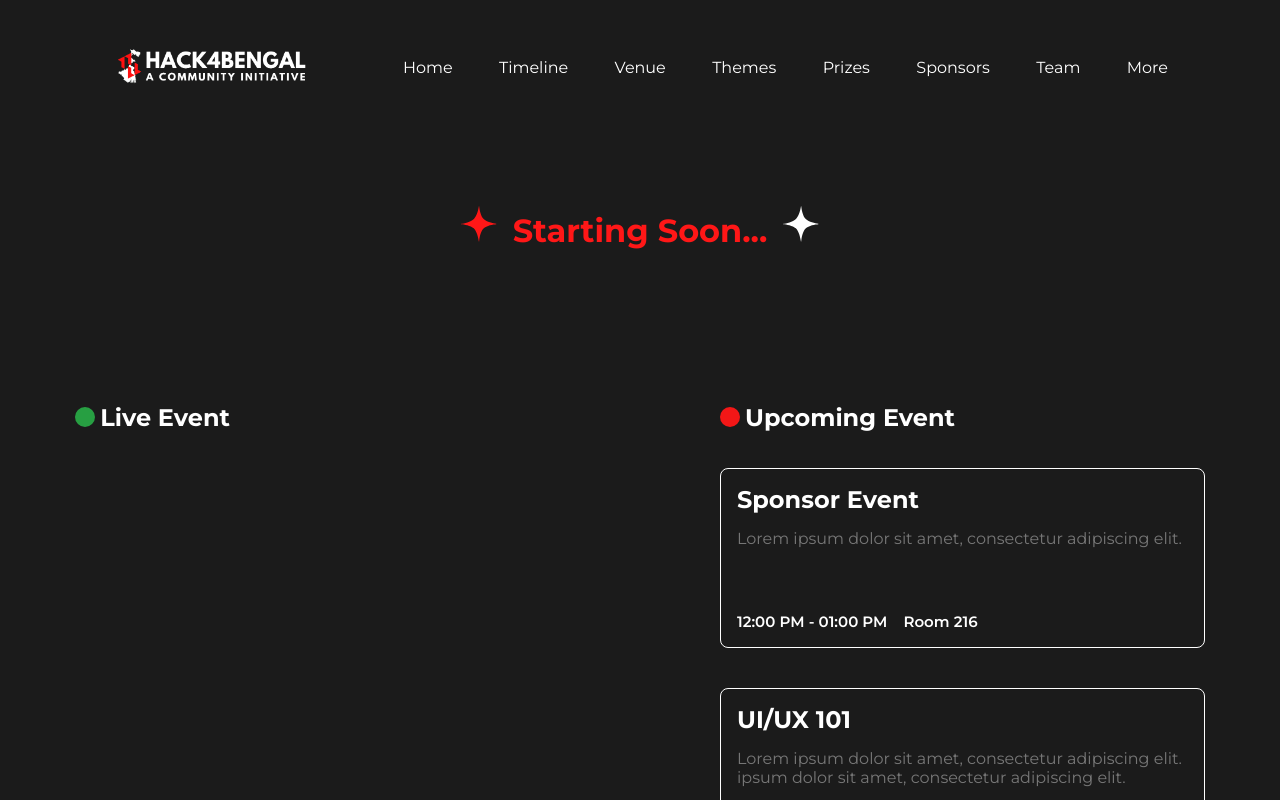
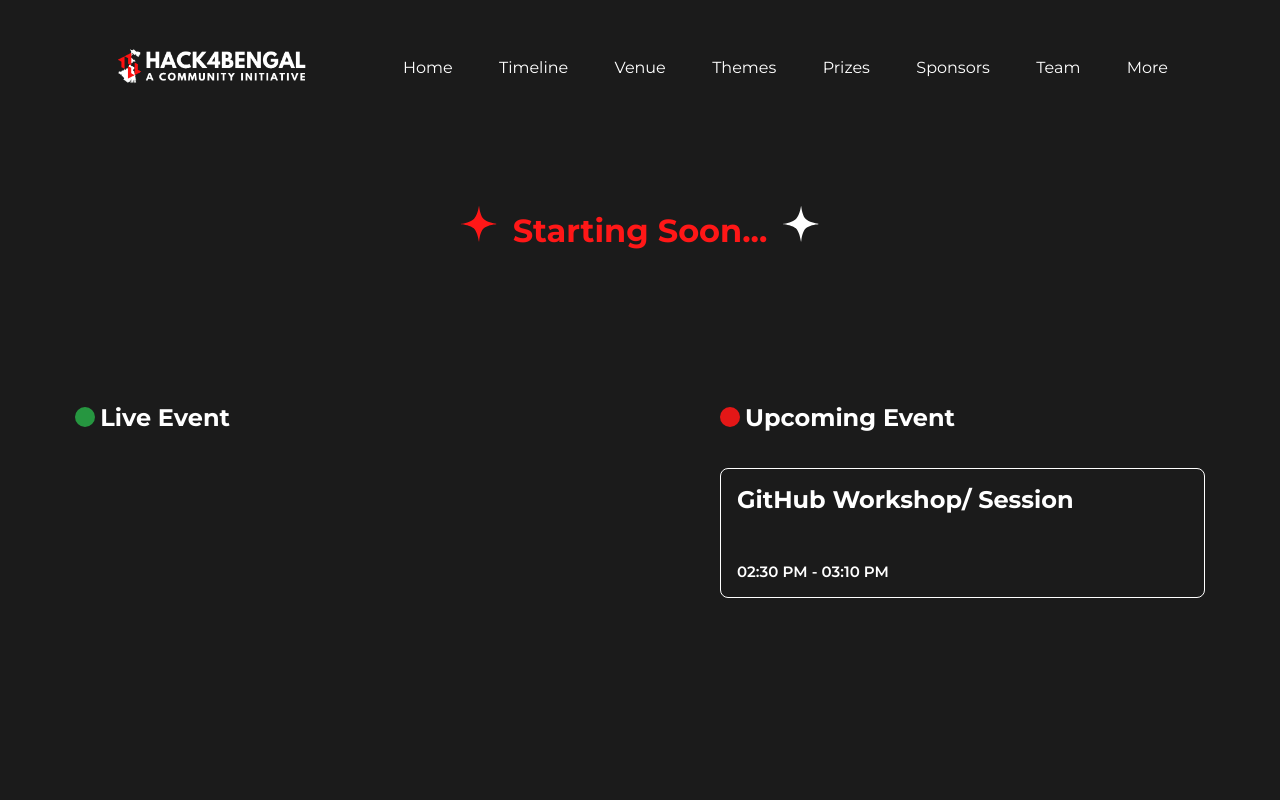
Before and after one commit to hack4bengal/s3, a React (Vite) app: page /live in a window 1280 px wide. Shown: the top 800 px of the page. Built offline with nearby package versions, Linux system fonts and the light colour scheme.

Commit message:
Livepage: Events details added

```diff
--- a/src/pages/live/EventSection.jsx
+++ b/src/pages/live/EventSection.jsx
@@ -10,7 +10,7 @@ const EventCard = ({ event }) => {
             <div className="card-body">
                 <div className='card-details'>
                 <h2 className="card-title">{event.name}</h2>
-                <p className="card-description">{event.description}</p>
+                {/* <p className="card-description">{event.description}</p> */}
                 </div>
                 <p className="card-text">
                     <small className="text-muted">{new Date(event.startTime).toLocaleTimeString([], { hour: '2-digit', minute: '2-digit' })} - {new Date(event.endTime).toLocaleTimeString([], { hour: '2-digit', minute: '2-digit' })}</small>
@@ -63,9 +63,10 @@ const EventSection = () => {
                     <span></span>
                     <h2>Upcoming Event</h2>
                 </div>
-                {upcomingEvents.map((event, index) => (
+                {upcomingEvents && <EventCard event={upcomingEvents[0]} />}
+                {/* {upcomingEvents.map((event, index) => (
                     <EventCard key={index} event={event} />
-                ))}
+                ))} */}
             </div>
         </div>
     );
--- a/src/pages/live/EventSection.scss
+++ b/src/pages/live/EventSection.scss
@@ -26,7 +26,7 @@
         flex-direction: column;
         justify-content: center;
         align-items: start;
-        gap: 4rem;
+        gap: 3rem;
 
         @media screen and (max-width: 720px) {
             gap: 2rem;
--- a/src/pages/live/Events.js
+++ b/src/pages/live/Events.js
@@ -3,28 +3,39 @@ import uiux101 from "../../assets/images/EventsImages/uiux101.webp";
 
 export const Events = [
     {
-        name: "ML 101",
-        thumbnail: ml101,
-        description: "Lorem ipsum dolor sit amet, consectetur adipiscing elit. ipsum dolor sit amet, consectetur adipiscing elit.",
-        startTime: "2024-06-23T20:00:00",
-        endTime: "2024-06-23T23:00:00",
-        place: "Room 216",
+        name: "GitHub Workshop/ Session",
+        description: "",
+        startTime: "2024-06-28T14:30:00",
+        endTime: "2024-06-28T15:10:00",
+        place: "",
     },
     {
-        name: "UI/UX 101",
-        thumbnail: uiux101,
-        description: "Lorem ipsum dolor sit amet, consectetur adipiscing elit. ipsum dolor sit amet, consectetur adipiscing elit.",
+        name: "Filecoin Workshop/ Session",
+        description: "",
         time: "2024-06-22T23:00:00",
-        startTime: "2024-06-23T13:00:00",
-        endTime: "2024-06-23T15:00:00",
-        place: "Room 209",
+        startTime: "2024-06-28T15:10:00",
+        endTime: "2024-06-28T15:30:00",
+        place: "",
     },
     {
-        name: "Sponsor Event",
-        thumbnail: uiux101,
-        description: "Lorem ipsum dolor sit amet, consectetur adipiscing elit.",
-        startTime: "2024-06-23T12:00:00",
-        endTime: "2024-06-23T13:00:00",
-        place: "Room 216",
+        name: "Avalanche Workshop/ Session",
+        description: "",
+        startTime: "2024-06-28T15:30:00",
+        endTime: "2024-06-23T16:00:00",
+        place: "",
+    },
+    {
+        name: "Google Cloud Kolkata Workshop/ Session",
+        description: "",
+        startTime: "2024-06-28T16:00:00",
+        endTime: "2024-06-23T16:20:00",
+        place: "",
+    },
+    {
+        name: "Router Protocol Workshop/ Session",
+        description: "",
+        startTime: "2024-06-28T16:20:00",
+        endTime: "2024-06-23T17:00:00",
+        place: "",
     },
 ]
```
